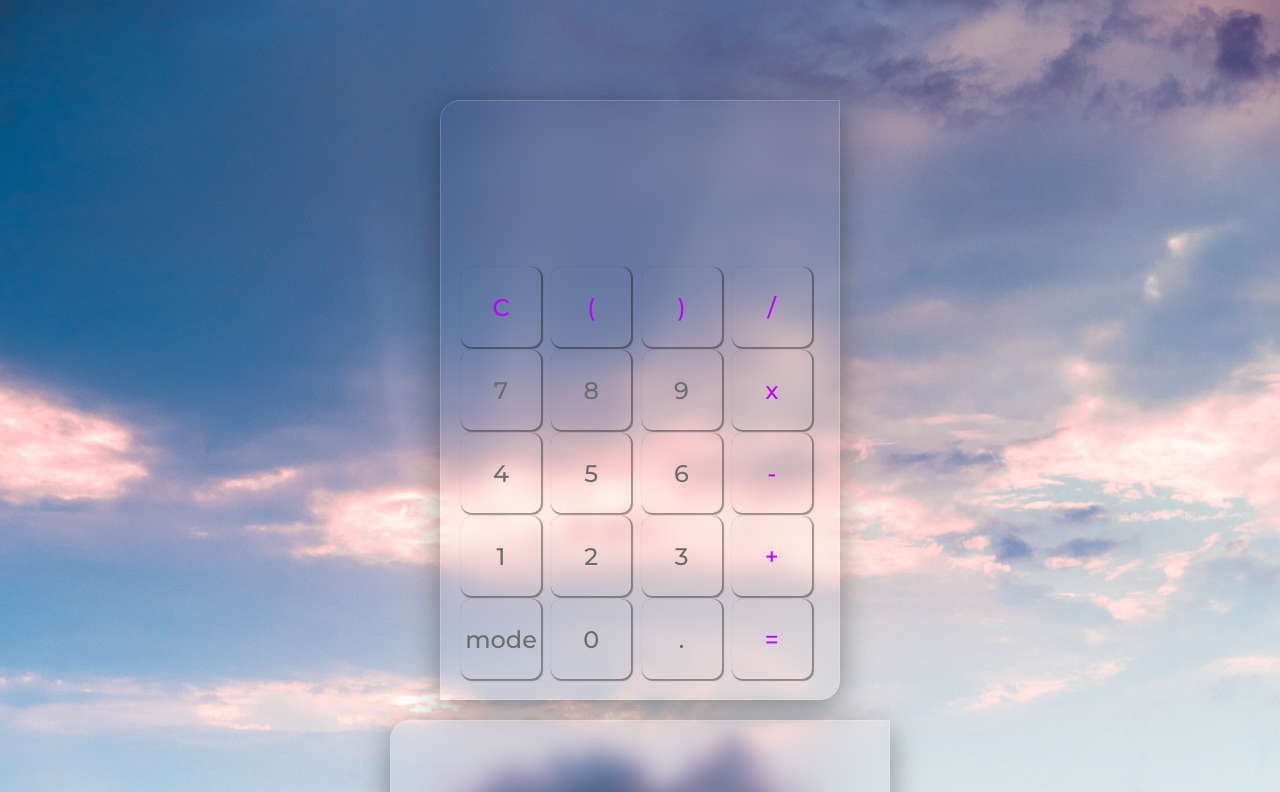
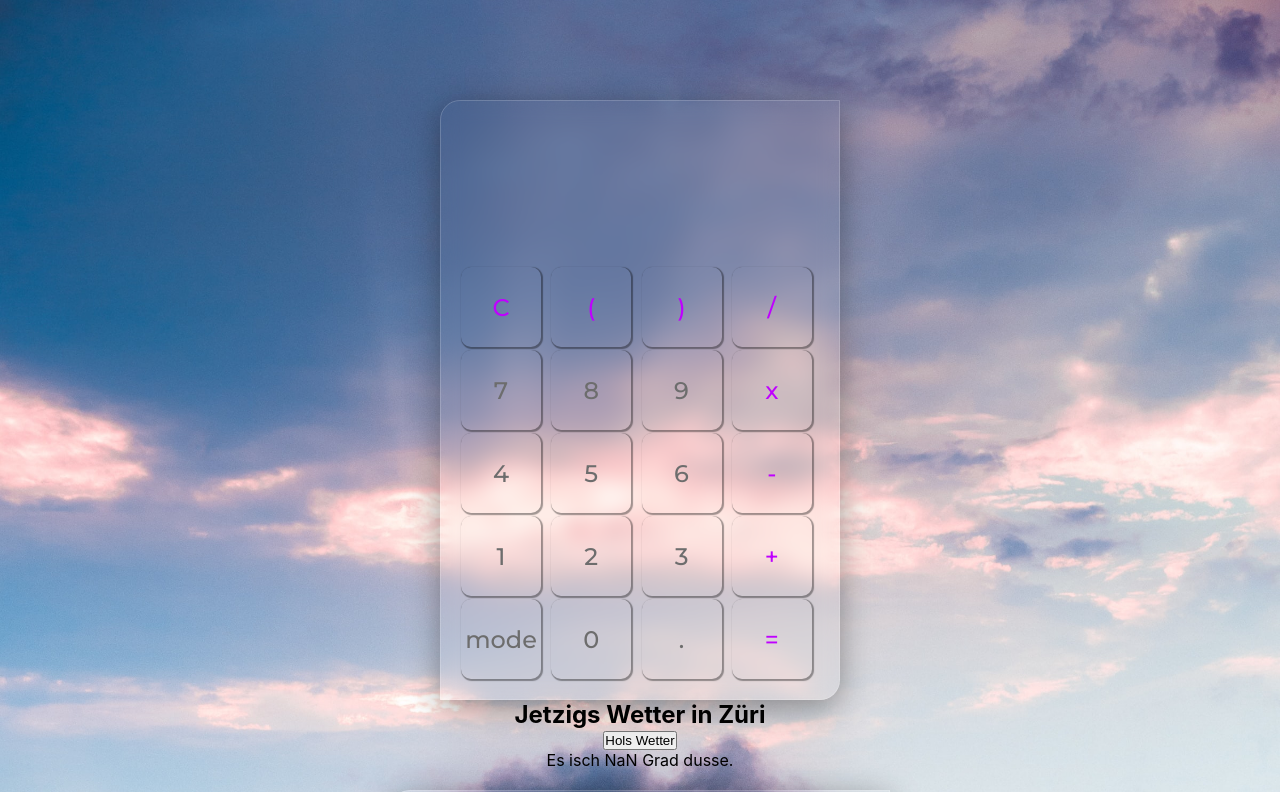
Before and after one commit to DimaNomad/M306_widgets-react-project, a React (Create React App) app: page / in a window 1280 px wide. Shown: the top 792 px of the page. Built offline with nearby package versions, Linux system fonts and the light colour scheme.

Commit message:
brocken shit

```diff
--- a/package.json
+++ b/package.json
@@ -8,7 +8,7 @@
     "@testing-library/user-event": "^13.5.0",
     "react": "^18.2.0",
     "react-dom": "^18.2.0",
-    "react-scripts": "5.0.1",
+    "react-scripts": "^2.1.3",
     "typescript": "^4.7.4",
     "web-vitals": "^2.1.4"
   },
--- a/src/App.js
+++ b/src/App.js
@@ -1,13 +1,16 @@
 import React from "react";
 import "./App.css";
 import Calculator from "./widgets/components/Calculator";
+import Weather from "./widgets/components/Weather";
 
 function App() {
   return (
     <div className="App">
       <Calculator></Calculator>
+      <Weather />
 
-      <div className="container glass"></div>
+      <div className="container glass">
+      </div>
       <div className="container glass"></div>
       <div className="container glass"></div>
     </div>
--- /dev/null
+++ b/src/widgets/components/Weather.js
@@ -0,0 +1,42 @@
+import React, { useState } from 'react';
+import Conditions from '../style/Conditions';
+
+const Weather = () => {
+    let [responseObj, setResponseObj] = useState({});
+    function getWeather() {
+        const options = {
+            method: 'GET',
+            headers: {
+                'X-RapidAPI-Key': '898d973dcfmsha88463f2f75ced6p119d36jsnc4f06d39de31',
+                'X-RapidAPI-Host': 'weatherapi-com.p.rapidapi.com'
+            }
+        };
+
+        fetch('https://weatherapi-com.p.rapidapi.com/current.json?q=Z%C3%BCrich', options)
+        .then(response => response.json())
+        .then((data) => {
+            setResponseObj(data)
+            console.log(responseObj)
+        })
+            .catch(err => console.error(err));
+   }
+
+   return (
+    <div>
+    <h2>Jetzigs Wetter in Züri</h2>
+    <div>
+    </div>
+    <button onClick={getWeather}>Hols Wetter</button>
+    <div>
+
+
+
+            <p><strong>{responseObj.name}</strong></p>
+            <p>Es isch {Math.round()} Grad dusse.</p>
+        </div>
+    </div>
+
+   )
+}
+
+export default Weather;
--- /dev/null
+++ b/src/widgets/style/Conditions.js
@@ -0,0 +1,12 @@
+import React from 'react';
+
+const Conditions = (props) => {
+   return (
+       <div>
+            <p><strong>{props.responseObj.location.name}</strong></p>
+            <p>Es isch {Math.round(props.responseObj.current.temp_c)} Grad dusse.</p>
+        </div>
+   )
+}
+
+export default Conditions;
```
Also changed, not shown: 1 other file (tests, documents, lock files or other folders).
